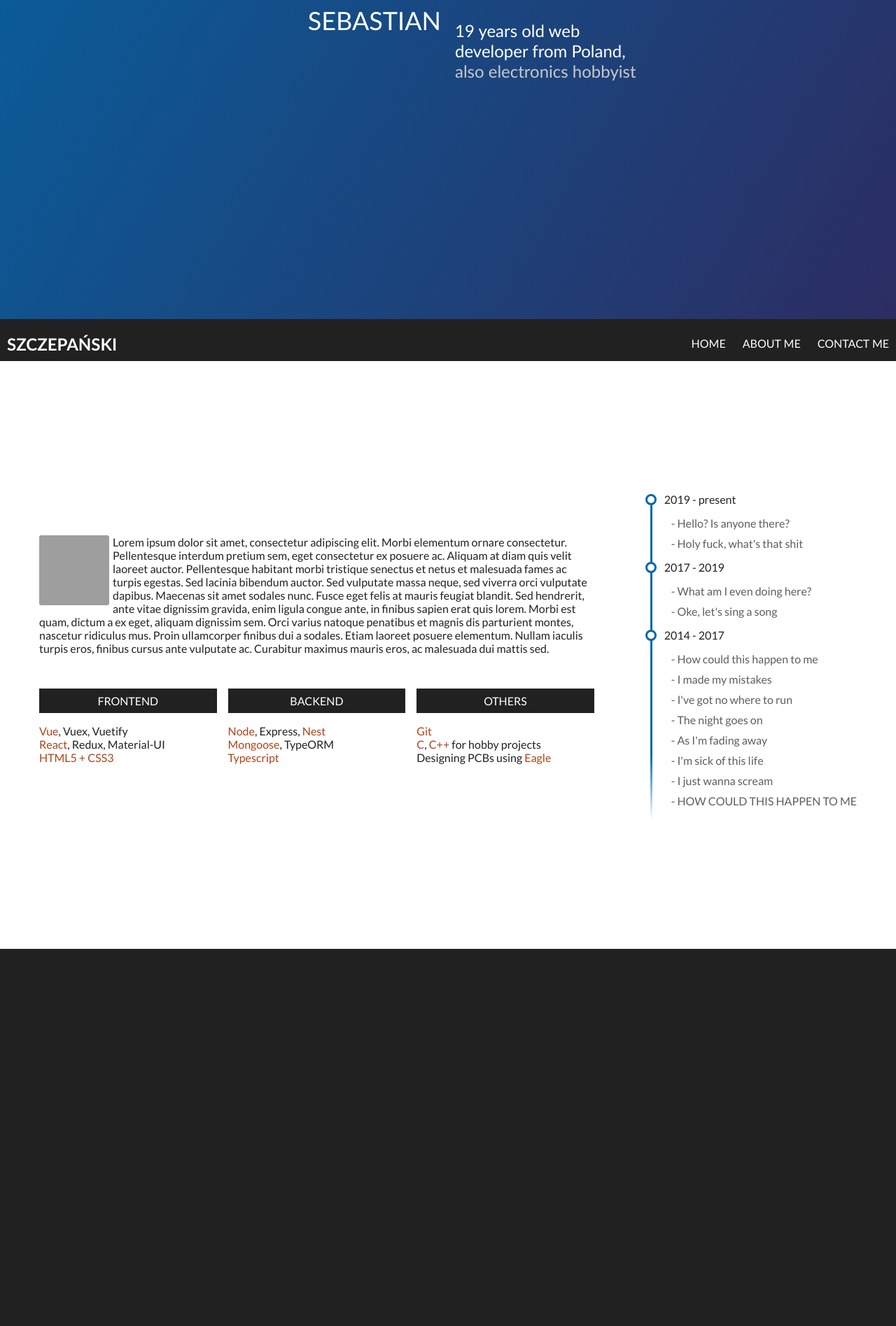
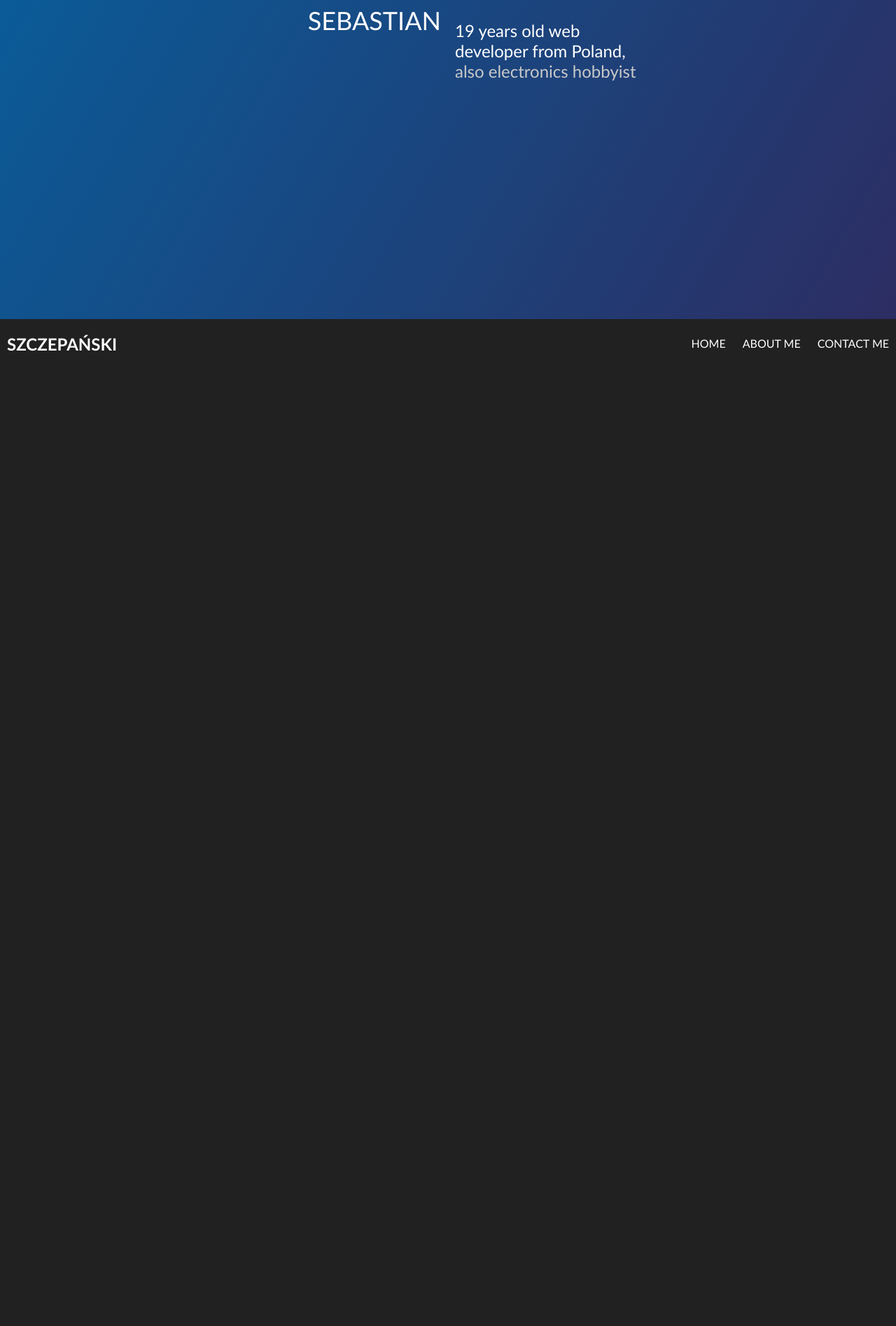
Before and after one commit to sszczep/sszczep.github.io, a Jekyll site: the page built from index.md, in a window 1280 px wide. Shown: the part 384-2279 px from the top of the page at 70% size. Built offline with Jekyll 4.4.1, drawn with Linux system fonts in a browser that asks for light colours; after the commit the page ends 1740 px from its top, so only the background shows below that; grey boxes are pictures that could not be loaded.

Commit message:
Remove about me section

```diff
--- a/_includes/about-me.html
+++ /dev/null
@@ -1,72 +0,0 @@
-<section class="section">
-    <a class="section__anchor" name="about-me"></a>
-
-    <div class="section__content about-me">
-        <div class="about-me__description">
-            <div class="description__content">
-                <div class="description__picture"></div>
-                <span>
-                    Lorem ipsum dolor sit amet, consectetur adipiscing elit. Morbi elementum ornare consectetur. Pellentesque interdum pretium sem, eget consectetur ex posuere ac. Aliquam at diam quis velit laoreet auctor. Pellentesque habitant morbi tristique senectus et netus et malesuada fames ac turpis egestas. Sed lacinia bibendum auctor. Sed vulputate massa neque, sed viverra orci vulputate dapibus. Maecenas sit amet sodales nunc. Fusce eget felis at mauris feugiat blandit. Sed hendrerit, ante vitae dignissim gravida, enim ligula congue ante, in finibus sapien erat quis lorem. Morbi est quam, dictum a ex eget, aliquam dignissim sem. Orci varius natoque penatibus et magnis dis parturient montes, nascetur ridiculus mus. Proin ullamcorper finibus dui a sodales. Etiam laoreet posuere elementum. Nullam iaculis turpis eros, finibus cursus ante vulputate ac. Curabitur maximus mauris eros, ac malesuada dui mattis sed.
-                </span>
-            </div>
-
-            <div class="description__skills">
-                <div class="skills__item">
-                    <span class="skills__category">Frontend</span>
-                    <p class="skills__technologies">
-                        <span class="skills__technology--accent">Vue</span>, Vuex, Vuetify<br>
-                        <span class="skills__technology--accent">React</span>, Redux, Material-UI<br>
-                        <span class="skills__technology--accent">HTML5 + CSS3</span>
-                    </p>
-                </div>
-                <div class="skills__item">
-                    <span class="skills__category">Backend</span>
-                    <p class="skills__technologies">
-                        <span class="skills__technology--accent">Node</span>, Express, <span class="skills__technology--accent">Nest</span><br>
-                        <span class="skills__technology--accent">Mongoose</span>, TypeORM<br>
-                        <span class="skills__technology--accent">Typescript</span>
-                    </p>
-                </div>
-                <div class="skills__item">
-                    <span class="skills__category">Others</span>
-                    <p class="skills__technologies">
-                        <span class="skills__technology--accent">Git</span><br>
-                        <span class="skills__technology--accent">C</span>, <span class="skills__technology--accent">C++</span> for hobby projects<br>
-                        Designing PCBs using <span class="skills__technology--accent">Eagle</span>
-                    </p>
-                </div>
-            </div>
-        </div>
-        <div class="about-me__timeline">
-            <ul class="timeline">
-                <li class="timeline__section">
-                    <span class="timeline__date">2019 - present</span>
-                    <ul class="timeline__events">
-                        <li class="timeline__event">Hello? Is anyone there?</li>
-                        <li class="timeline__event">Holy fuck, what's that shit</li>
-                    </ul>
-                </li>
-                <li class="timeline__section">
-                    <span class="timeline__date">2017 - 2019</span>
-                    <ul class="timeline__events">
-                        <li class="timeline__event">What am I even doing here?</li>
-                        <li class="timeline__event">Oke, let's sing a song</li>
-                    </ul>
-                </li>
-                <li class="timeline__section">
-                    <span class="timeline__date">2014 - 2017</span>
-                    <ul class="timeline__events">
-                        <li class="timeline__event">How could this happen to me</li>
-                        <li class="timeline__event">I made my mistakes</li>
-                        <li class="timeline__event">I've got no where to run</li>
-                        <li class="timeline__event">The night goes on</li>
-                        <li class="timeline__event">As I'm fading away</li>
-                        <li class="timeline__event">I'm sick of this life</li>
-                        <li class="timeline__event">I just wanna scream</li>
-                        <li class="timeline__event">HOW COULD THIS HAPPEN TO ME</li>
-                    </ul>
-                </li>
-            </ul>
-        </div>
-    </div>
-</section>
--- a/_includes/contact-me.html
+++ b/_includes/contact-me.html
@@ -1,3 +1,12 @@
 <section class="section">
     <a class="section__anchor" name="contact-me"></a>
+    <div class="section__content contact-me">
+        <div class="contact-me__details">
+
+        </div>
+
+        <div class="contact-me__form">
+
+        </div>
+    </div>
 </section>
--- a/_sass/_about-me.scss
+++ /dev/null
@@ -1,133 +0,0 @@
-@import "variables";
-
-.about-me {
-    display: grid;
-    grid-template: repeat(2, auto) / none;
-    justify-content: center;
-    align-content: center;
-    margin: auto;
-    max-width: 1200px;
-
-    padding: 1rem;
-    box-sizing: border-box;
-}
-
-.about-me__description {
-    display: grid;
-    grid-template: repeat(2, auto) / none;
-    grid-gap: 3rem;
-    align-content: center;
-}
-
-.description__picture {
-    float: left;
-    width: 100px;
-    height: 100px;
-    margin-right: 5px;
-
-    border-radius: 3px;
-    background: url("https://thoughtcatalog.files.wordpress.com/2013/10/screen-shot-2013-10-17-at-10-29-12-am.png?w=584&h=397") 50% 50% no-repeat;
-}
-
-.description__skills {
-    display: grid;
-    grid-template: repeat(2, auto) / repeat(2, 1fr);
-    grid-gap: 1rem;
-}
-
-.skills__item:last-of-type {
-    grid-column: 1 / span 2;
-}
-
-.skills__category {
-    display: block;
-    padding: .5rem 1rem;
-    margin-bottom: .5rem;
-
-    color: #fff;
-    background-color: $primary-color;
-    text-transform: uppercase;
-    text-align: center;
-}
-
-.skills__technologies {
-    text-align: left;
-}
-
-.skills__technology--accent {
-    color: #B24219;
-}
-
-.timeline {
-    display: none;
-    position: relative;
-    padding: 0;
-    margin: 0;
-
-    list-style: none;
-}
-
-.timeline:before {
-    content: '';
-    position: absolute;
-    height: 100%;
-    left: 0;
-    top: 2.5px;
-
-    width: 3px;
-    background: linear-gradient($gradient1 80%, transparent);
-}
-
-.timeline__date {
-    position: relative;
-    padding-left: 20px;
-}
-
-.timeline__date:before {
-    content: '';
-    position: absolute;
-    width: 10px;
-    height: 10px;
-    left: -7px;
-    top: 2.5px;
-    background-color: #fff;
-    border: 3px solid $gradient1;
-    border-radius: 50%;
-}
-
-.timeline__events {
-    padding: 10px 0 10px 30px;
-    margin: 0;
-
-    list-style: none;
-}
-
-.timeline__event {
-    padding: 5px 0;
-    color: rgb(94, 94, 94);
-}
-
-.timeline__event:before {
-    content: '- '
-}
-
-@media (min-width: 1024px) {
-    .about-me {
-        grid-gap: 5rem;
-        grid-template: none / repeat(2, auto);
-    }
-
-    .timeline {
-        display: block;
-    }
-}
-
-@media (min-width: 400px) {
-    .description__skills {
-        grid-template: none / repeat(3, 1fr);
-    }
-
-    .skills__item:last-of-type {
-        grid-column: initial;
-    }
-}
--- /dev/null
+++ b/_sass/_contact-me.scss
@@ -0,0 +1,5 @@
+@import "variables";
+
+.contact-me {
+
+}
--- a/_sass/_sections.scss
+++ b/_sass/_sections.scss
@@ -5,15 +5,8 @@
     width: 100%;
     display: block;
 
-    &:nth-child(2n - 1) {
-        background-color: #fff;
-        color: $primary-color;
-    }
-
-    &:nth-child(2n) {
-        background-color: $primary-color;
-        color: #fff;
-    }
+    background-color: $primary-color;
+    color: #fff;
 }
 
 .section__content {
--- a/assets/css/main.scss
+++ b/assets/css/main.scss
@@ -6,7 +6,7 @@
 @import "variables";
 @import "hero";
 @import "nav";
-@import "about-me";
+@import "contact-me";
 @import "sections";
 
 html, body {
--- a/index.md
+++ b/index.md
@@ -5,5 +5,4 @@ title: Sebastian Szczepański - an aspiring developer
 
 {% include hero.html %}
 {% include nav.html %}
-{% include about-me.html %}
 {% include contact-me.html %}
```
